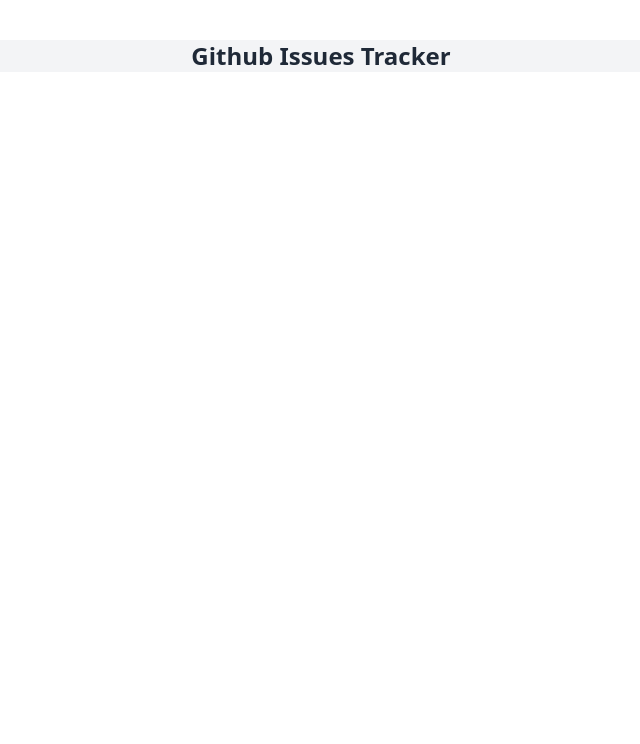
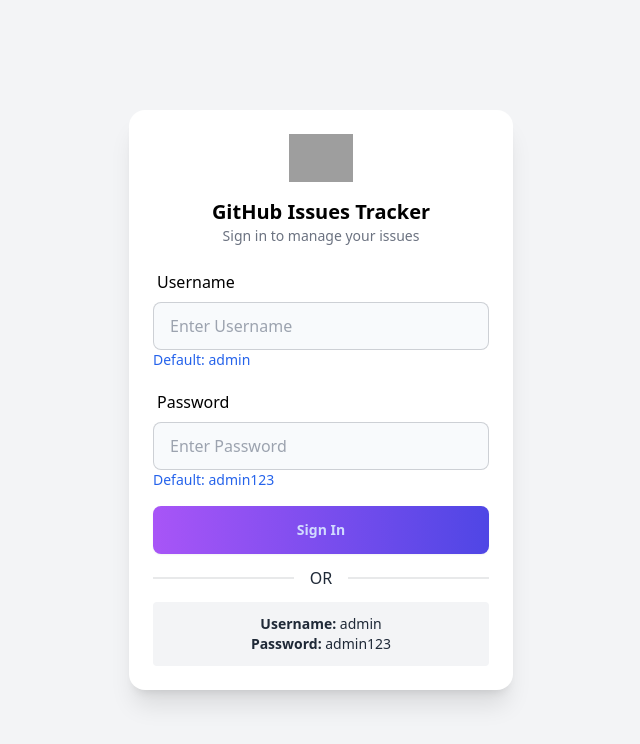
Before and after one commit to TarekAmin2005/assignment-05, a plain HTML site: page index.html in a window 1280 px wide. Shown: the whole page, without its empty margins (319-959 px from the left). Drawn offline with nearby package versions, Linux system fonts and the light colour scheme; grey boxes are pictures that could not be loaded.

Commit message:
login Page

```diff
--- a/index.html
+++ b/index.html
@@ -12,9 +12,48 @@
 
 <body class="bg-gray-100">
 
-<h1 class="text-center text-2xl mt-10 font-bold">
-Github Issues Tracker
-</h1>
+
+
+<!-- Login Page -->
+<div id="loginPage" class="flex items-center justify-center min-h-screen ">
+
+<div class="card w-96 bg-white shadow-xl p-6">
+
+<div class="flex flex-col items-center">
+
+<img src="https://cdn-icons-png.flaticon.com/512/25/25231.png" class="w-16 mb-4"/>
+
+<h2 class="text-xl font-bold  text-black">GitHub Issues Tracker</h2>
+
+<p class="text-gray-500 text-sm mb-4">Sign in to manage your issues</p>
+
+</div>
+
+<label class="label text-black">Username</label>
+<input id="username" type="text" placeholder="Enter Username" class="input input-bordered w-full bg-slate-50 text-black"/>
+
+<p class="text-blue-600 text-sm">Default: admin</p>
+
+<label class="label mt-3 text-black">Password</label>
+<input id="password" type="password" placeholder="Enter Password" class="input input-bordered w-full bg-slate-50 text-black"/>
+
+<p class="text-blue-600 text-sm">Default: admin123</p>
+
+<button onclick="login()" class="btn btn-primary mt-4 bg-gradient-to-r from-purple-500 to-indigo-600 border-none">
+Sign In
+</button>
+
+<div class="divider">OR</div>
+
+<div class="bg-gray-100 p-3 rounded text-center text-sm">
+<b>Username:</b> admin<br>
+<b>Password:</b> admin123
+</div>
+
+</div>
+
+</div>
+
 
 <script src="script.js"></script>
 
```
